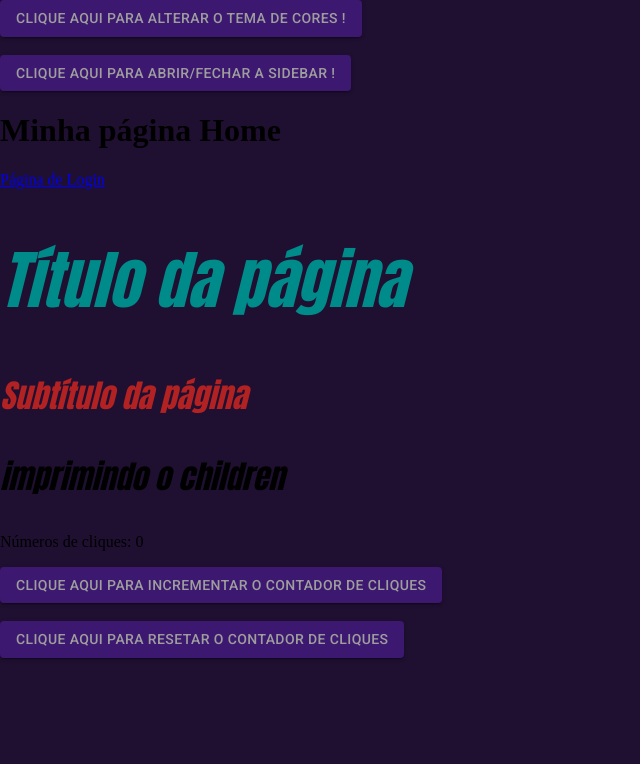
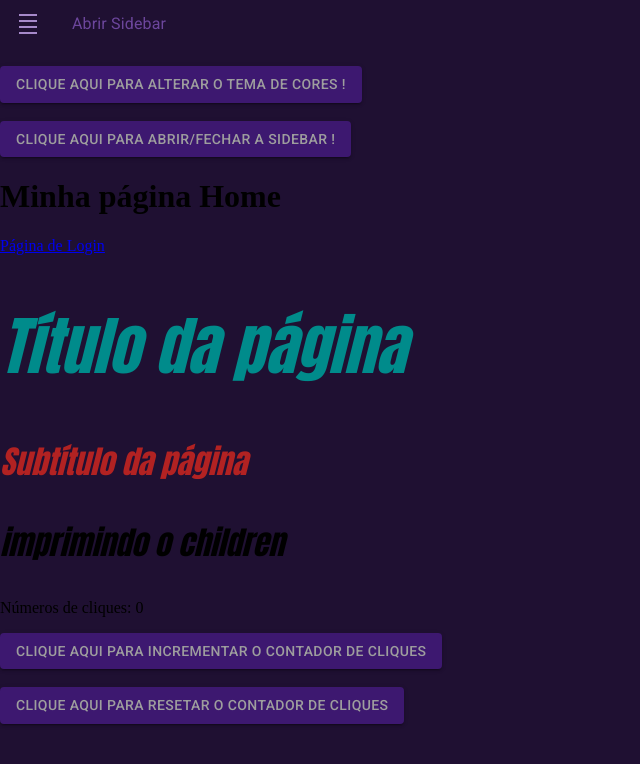
Before and after one commit to ocsoares/Aprendendo-ReactJS, a React (Vite) app: page /home in a window 1280 px wide. Shown: the top 764 px of the page, without its empty margins (0-640 px from the left). Built offline with nearby package versions, Linux system fonts and the light colour scheme; no server answers.

Commit message:
feat:add open sidebar button at the top all routes

```diff
--- a/src/app/shared/components/Sidebar/Sidebar.tsx
+++ b/src/app/shared/components/Sidebar/Sidebar.tsx
@@ -8,7 +8,7 @@ import {
 } from "@mui/material";
 import { PropsWithChildren, useEffect, useState } from "react";
 import { Box } from "@mui/system";
-import { Home, Login } from "@mui/icons-material";
+import { DensitySmall, Home, Login } from "@mui/icons-material";
 import { AppIcon } from "./components/AppIcon";
 import { useSidebar } from "../../hooks/UseSidebar";
 import { useNavigate } from "react-router-dom";
@@ -32,7 +32,9 @@ export const Sidebar = ({ children }: PropsWithChildren) => {
   // apenas no BOTÃO e em teoria POUCAS VEZES, porque ao CLICAR no Botão será REDIRECIONADO para Outra ROTA !!!
   const handleIconOnClick = (route: string): void => {
     navigateToRoute(route);
-    toggleSidebarOpen();
+
+    // Descomentar se quiser FECHAR a Sidebar depois de NAVEGAR para outra Rota !!
+    // toggleSidebarOpen();
   };
 
   // Para FECHAR/ABRIR a Sidebar quando ela tiver no Tamanho de Tela PEQUENO (sm), para Permitir a
@@ -52,6 +54,14 @@ export const Sidebar = ({ children }: PropsWithChildren) => {
     // "styles" ou "onClick", usar esse Fragments do ReactJS "<>" ao INVÉS de
     // usar "<div>" !!!
     <>
+      {/* Como esse Componente "Sidebar" vai ser o Elemento PAI de TODAS as ROTAS, esse Botão Vai aparecer no
+        TOPO da TELA de TODAS as Rotas !!! */}
+      <AppIcon text="Abrir Sidebar" onClick={toggleSidebarOpen}>
+        <DensitySmall />
+      </AppIcon>
+
+      <br />
+
       <Drawer
         // O "isSidebarOpen" será ALTERADO com um BOTÃO com a Função "toggleSidebarOpen", em que "isSidebarOpen"
         // Começa por Padrão FECHADO !!!
```
